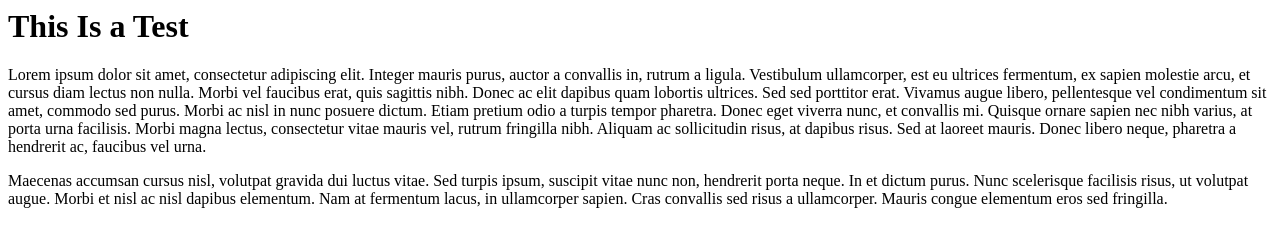
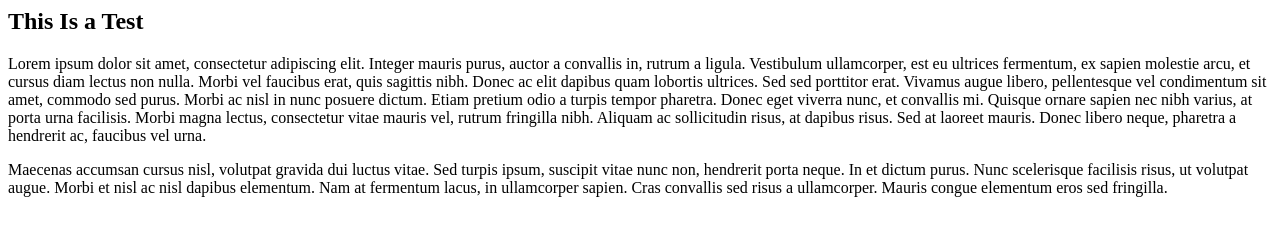
Before and after one commit to Inforest/test, a plain HTML site: page index.html in a window 1280 px wide. Drawn offline with Linux system fonts and the light colour scheme.

Commit message:
Changed title to h2
Changed title to h2

```diff
--- a/index.html
+++ b/index.html
@@ -1,4 +1,4 @@
-<h1>This Is a Test</h1>
+<h2>This Is a Test</h2>
 
 <p>Lorem ipsum dolor sit amet, consectetur adipiscing elit. Integer mauris purus, auctor a convallis in, rutrum a ligula. Vestibulum ullamcorper, est eu ultrices fermentum, ex sapien molestie arcu, et cursus diam lectus non nulla. Morbi vel faucibus erat, quis sagittis nibh. Donec ac elit dapibus quam lobortis ultrices. Sed sed porttitor erat. Vivamus augue libero, pellentesque vel condimentum sit amet, commodo sed purus. Morbi ac nisl in nunc posuere dictum. Etiam pretium odio a turpis tempor pharetra. Donec eget viverra nunc, et convallis mi. Quisque ornare sapien nec nibh varius, at porta urna facilisis. Morbi magna lectus, consectetur vitae mauris vel, rutrum fringilla nibh. Aliquam ac sollicitudin risus, at dapibus risus. Sed at laoreet mauris. Donec libero neque, pharetra a hendrerit ac, faucibus vel urna.</p>
 
```
